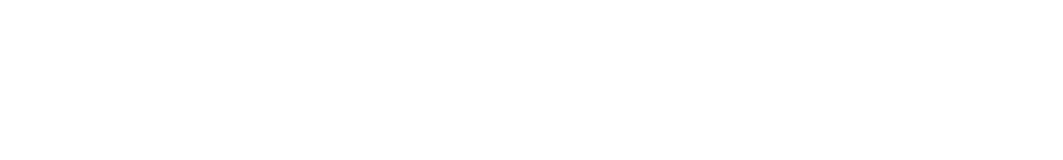
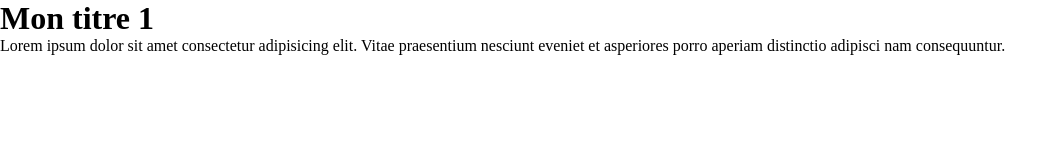
Before and after one commit to wikode/git_training, a plain HTML site: page index.html in a window 1280 px wide. Shown: the whole page, without its empty margins (0-1063 px from the left). Drawn offline with Linux system fonts and the light colour scheme.

Commit message:
basics element first commit

```diff
--- a/index.html
+++ b/index.html
@@ -3,9 +3,11 @@
 <head>
     <meta charset="UTF-8">
     <meta name="viewport" content="width=device-width, initial-scale=1.0">
+    <link rel="stylesheet" href="style.css">
     <title>Document</title>
 </head>
 <body>
-
+    <h1>Mon titre 1</h1>
+    <p>Lorem ipsum dolor sit amet consectetur adipisicing elit. Vitae praesentium nesciunt eveniet et asperiores porro aperiam distinctio adipisci nam consequuntur.</p>
 </body>
 </html>
--- /dev/null
+++ b/style.css
@@ -0,0 +1,10 @@
+*{
+    margin: 0;
+    padding: 0;
+    box-sizing: border-box;
+}
+
+body{
+    height: 100vh;
+    width: 100vw;
+}
```
